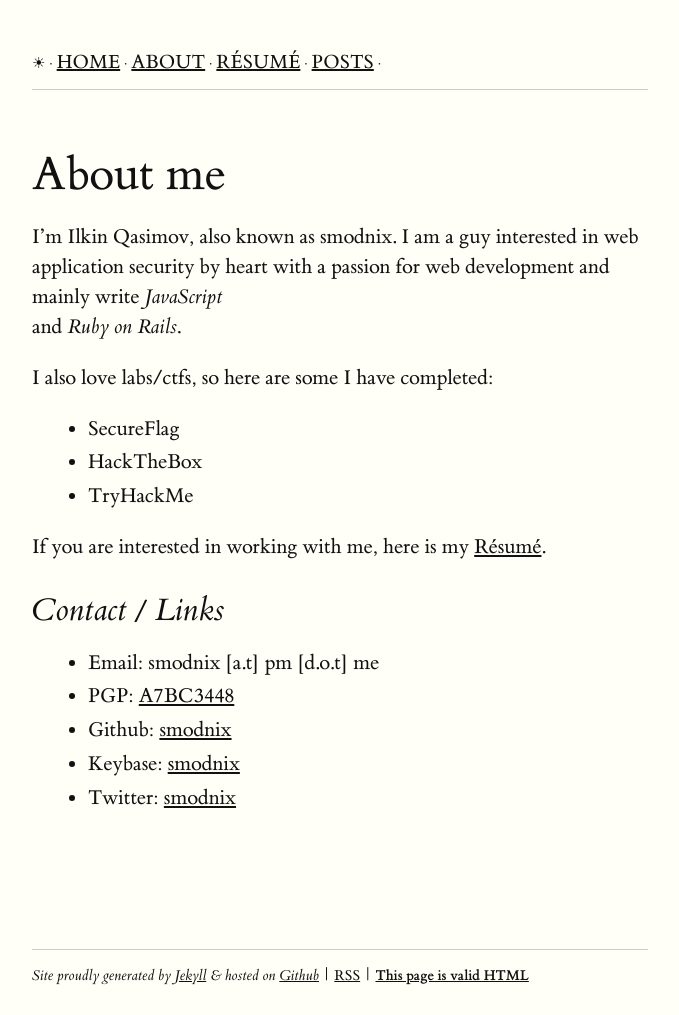
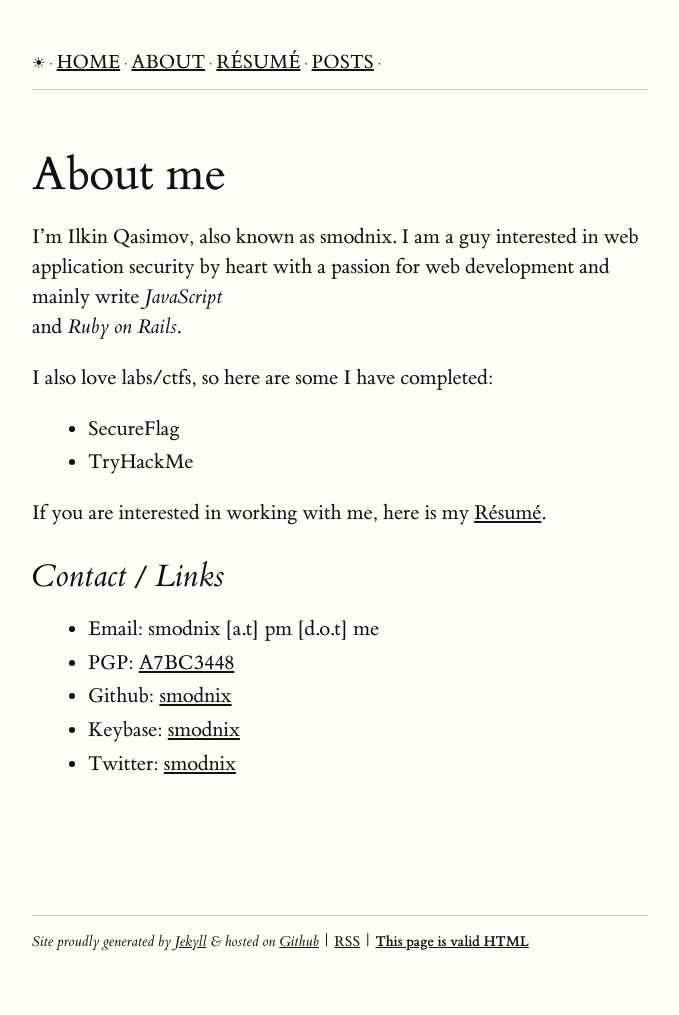
Before and after one commit to smodnix/smodnix.github.io, a Jekyll site: the page built from about.markdown, in a window 1280 px wide. Shown: the whole page, without its empty margins (128-807 px from the left). Built offline with Jekyll 4.4.1, drawn with Linux system fonts in a browser that asks for light colours; after the commit the page ends 981 px from its top, so only the background shows below that.

Commit message:
Update about.markdown

```diff
--- a/about.markdown
+++ b/about.markdown
@@ -10,7 +10,6 @@ I'm Ilkin Qasimov, also known as smodnix. I am a guy interested in web applicati
 I also love labs/ctfs, so here are some I have completed:
 
 - SecureFlag
-- HackTheBox
 - TryHackMe
 
 If you are interested in working with me, here is my [Résumé]({{ "files/resume.pdf" | relative_url }}){:target="_blank"}{:rel="noopener noreferrer"}.
```
